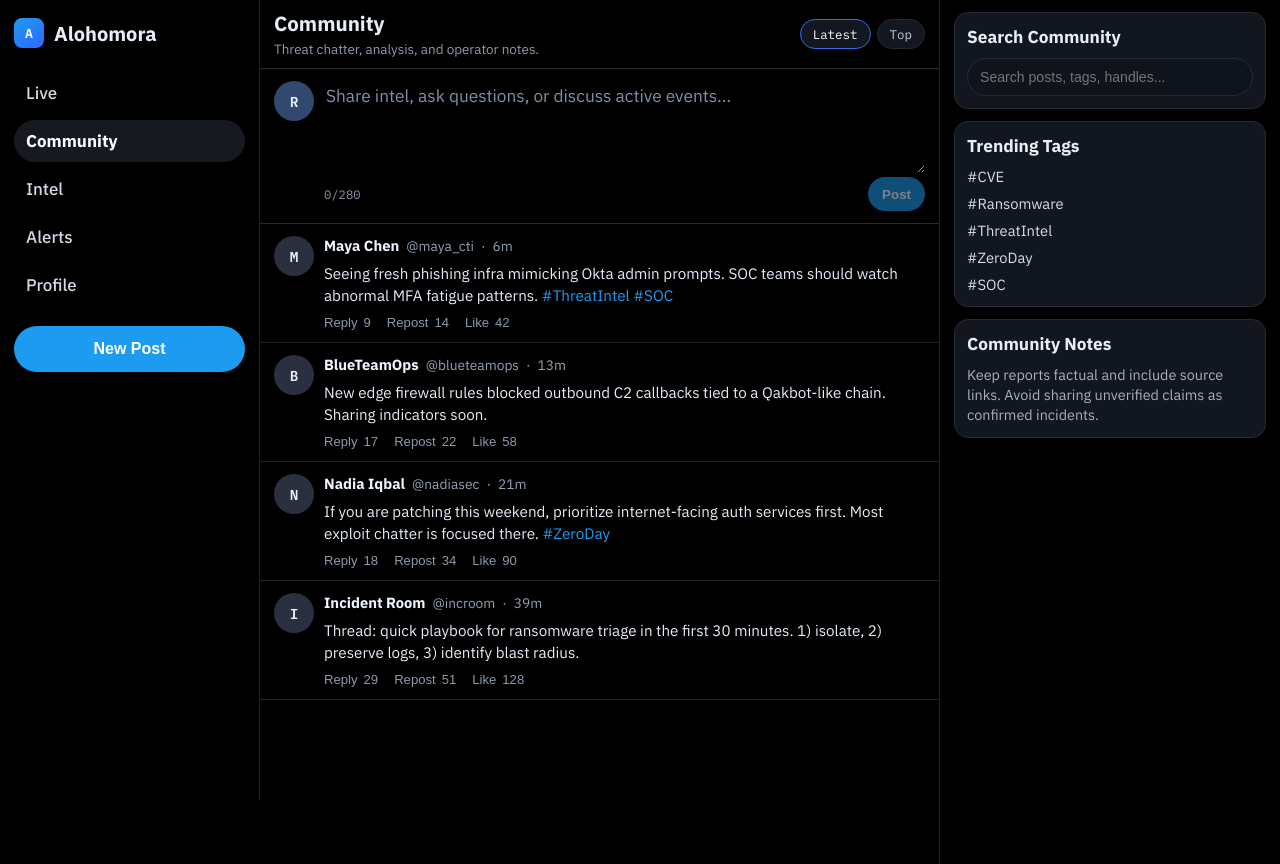
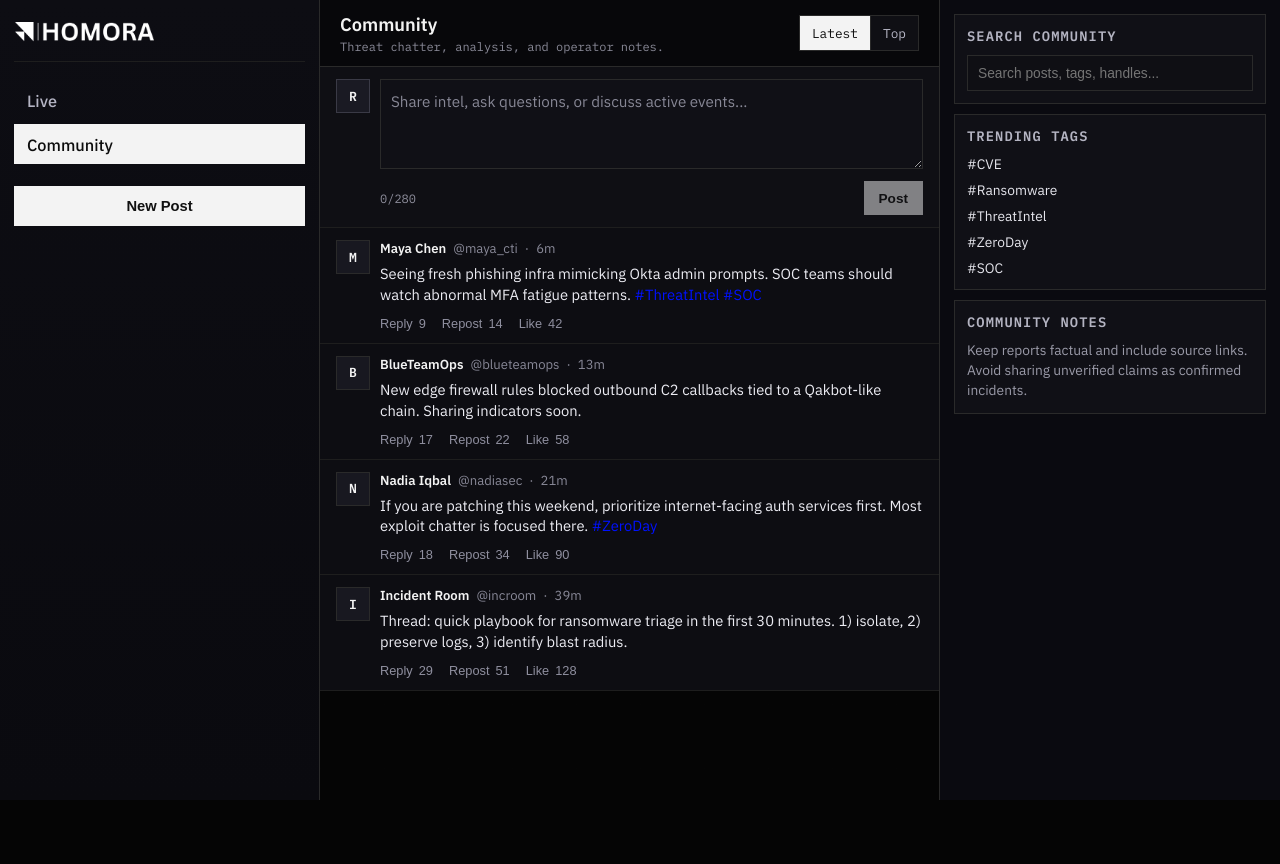
Before and after one commit to rmhservices05-prog/alohomora, a website: page public/community.html in a window 1280 px wide. After the commit the page ends 800 px from the top, so only its background shows below. Drawn offline with Linux system fonts and the light colour scheme.

```diff
--- a/public/community.css
+++ b/public/community.css
@@ -1,117 +1,142 @@
 :root {
-  --bg: #000000;
-  --panel: #111216;
-  --line: #272b33;
-  --line-soft: #1c2028;
-  --text: #e8eef8;
-  --muted: #8f98aa;
-  --accent: #1d9bf0;
+  --bg: #050505;
+  --bg-panel: #0b0b0b;
+  --bg-panel-soft: #111111;
+  --bg-lift: #171717;
+  --line: #2a2a2a;
+  --line-soft: #1e1e1e;
+  --text: #f3f3f3;
+  --muted: #9c9c9c;
+  --accent: #0011ff;
+  --focus: rgba(0, 17, 255, 0.45);
 }
 
 * {
   box-sizing: border-box;
 }
 
+html,
+body {
+  height: 100%;
+}
+
 body {
   margin: 0;
-  background: var(--bg);
+  background: radial-gradient(circle at 22% -12%, #141414 0%, transparent 34%),
+    radial-gradient(circle at 80% -24%, #121212 0%, transparent 32%),
+    var(--bg);
   color: var(--text);
-  font-family: "IBM Plex Sans", sans-serif;
-  min-height: 100vh;
+  font-family: "IBM Plex Sans", system-ui, -apple-system, "Segoe UI", sans-serif;
+  overflow: hidden;
+}
+
+.bg {
+  position: fixed;
+  inset: 0;
+  pointer-events: none;
+  background-image: linear-gradient(to right, rgba(255, 255, 255, 0.028) 1px, transparent 1px),
+    linear-gradient(to bottom, rgba(255, 255, 255, 0.028) 1px, transparent 1px);
+  background-size: 64px 64px;
+  opacity: 0.16;
 }
 
 .community-shell {
-  width: min(1340px, 100vw);
-  margin: 0 auto;
+  position: relative;
+  z-index: 1;
+  height: 100vh;
   display: grid;
-  grid-template-columns: 260px minmax(0, 1fr) 340px;
-  min-height: 100vh;
+  grid-template-columns: 320px minmax(0, 1fr) 340px;
 }
 
 .left-rail {
-  border-right: 1px solid var(--line-soft);
-  padding: 18px 14px;
-  position: sticky;
-  top: 0;
   height: 100vh;
+  border-right: 1px solid var(--line);
+  background: linear-gradient(180deg, #0d0d13 0%, #0a0a0f 100%);
+  padding: 14px;
+  overflow-y: auto;
+  display: flex;
+  flex-direction: column;
+  gap: 14px;
 }
 
 .brand {
-  display: inline-flex;
-  align-items: center;
-  gap: 10px;
-  text-decoration: none;
-  color: var(--text);
-  font-size: 1.25rem;
-  font-weight: 700;
+  display: inline-block;
+  border-bottom: 1px solid var(--line-soft);
+  padding-bottom: 12px;
 }
 
-.brand-mark {
-  width: 30px;
-  height: 30px;
-  border-radius: 8px;
-  display: grid;
-  place-items: center;
-  font-size: 0.82rem;
-  font-family: "IBM Plex Mono", monospace;
-  color: #fff;
-  background: linear-gradient(145deg, #1d9bf0 0%, #2f66ff 100%);
+.brand-logo-image {
+  width: 140px;
+  max-width: 100%;
+  height: auto;
+  display: block;
 }
 
 .rail-nav {
-  margin-top: 24px;
+  margin-top: 4px;
   display: grid;
-  gap: 6px;
+  gap: 4px;
 }
 
 .rail-link {
+  width: 100%;
+  height: 40px;
+  border: 1px solid transparent;
+  background: transparent;
+  color: #b5b5c4;
+  font-size: 1.02rem;
+  font-weight: 500;
+  text-decoration: none;
   display: inline-flex;
   align-items: center;
-  height: 42px;
   padding: 0 12px;
-  border-radius: 999px;
-  text-decoration: none;
-  color: #d1d8e3;
-  font-size: 1.06rem;
-  font-weight: 500;
+  transition: background-color 120ms ease, border-color 120ms ease, color 120ms ease;
 }
 
 .rail-link:hover {
-  background: #161a20;
+  background: var(--bg-lift);
+  border-color: var(--line);
+  color: #ededf3;
 }
 
 .rail-link.is-active {
-  font-weight: 700;
-  background: #161a20;
-  color: #ffffff;
+  background: #f3f3f3;
+  border-color: #f3f3f3;
+  color: #0d0d0d;
 }
 
 .post-cta {
-  margin-top: 20px;
+  margin-top: 8px;
   width: 100%;
-  height: 46px;
-  border: none;
-  border-radius: 999px;
-  font-size: 1rem;
-  font-weight: 700;
-  color: #fff;
-  background: var(--accent);
+  height: 40px;
+  border: 1px solid #f3f3f3;
+  background: #f3f3f3;
+  color: #111;
+  font-size: 0.92rem;
+  font-weight: 600;
   cursor: pointer;
 }
 
+.post-cta:hover {
+  background: #fff;
+}
+
 .timeline-column {
-  border-right: 1px solid var(--line-soft);
   min-width: 0;
+  border-right: 1px solid var(--line);
+  display: flex;
+  flex-direction: column;
 }
 
 .timeline-header {
   position: sticky;
   top: 0;
   z-index: 20;
-  background: rgba(0, 0, 0, 0.9);
-  backdrop-filter: blur(8px);
+  min-height: 66px;
+  padding: 12px 20px;
   border-bottom: 1px solid var(--line);
-  padding: 10px 14px;
+  background: rgba(8, 8, 11, 0.96);
+  backdrop-filter: blur(6px);
   display: flex;
   align-items: center;
   justify-content: space-between;
@@ -120,99 +145,110 @@ body {
 
 .timeline-header h1 {
   margin: 0;
-  font-size: 1.28rem;
+  font-size: 1.14rem;
+  font-weight: 600;
 }
 
 .timeline-header p {
   margin: 3px 0 0;
-  color: var(--muted);
-  font-size: 0.84rem;
+  color: #8a8a98;
+  font-size: 0.75rem;
+  font-family: "IBM Plex Mono", monospace;
 }
 
 .header-tabs {
   display: inline-flex;
-  gap: 6px;
+  gap: 0;
+  border: 1px solid var(--line);
 }
 
 .header-tab {
-  height: 30px;
-  border: 1px solid var(--line);
-  border-radius: 999px;
-  background: #131720;
-  color: #c8d0de;
+  height: 34px;
+  border: none;
+  border-right: 1px solid var(--line);
+  background: #0f0f14;
+  color: #b9b9c8;
   padding: 0 12px;
-  font-size: 0.78rem;
+  font-size: 0.8rem;
   font-family: "IBM Plex Mono", monospace;
   cursor: pointer;
 }
 
+.header-tab:last-child {
+  border-right: none;
+}
+
 .header-tab.is-active {
-  color: #fff;
-  border-color: #2e6fe1;
+  background: #f3f3f3;
+  color: #0d0d0d;
 }
 
 .composer {
   display: grid;
   grid-template-columns: auto minmax(0, 1fr);
   gap: 10px;
-  padding: 12px 14px;
-  border-bottom: 1px solid var(--line);
+  padding: 12px 16px;
+  border-bottom: 1px solid var(--line-soft);
+  background: #0f0f14;
 }
 
 .avatar {
-  width: 40px;
-  height: 40px;
-  border-radius: 50%;
-  background: #2a3040;
-  color: #ebf2ff;
+  width: 34px;
+  height: 34px;
+  border: 1px solid var(--line);
+  background: #181820;
+  color: #f3f3f3;
   display: grid;
   place-items: center;
-  font-weight: 700;
-  font-size: 0.9rem;
+  font-weight: 600;
+  font-size: 0.82rem;
   font-family: "IBM Plex Mono", monospace;
 }
 
 .avatar.me {
-  background: #31486f;
+  border-color: #3a3a46;
+  background: #1a1a23;
 }
 
 .composer-main textarea {
   width: 100%;
-  min-height: 92px;
+  min-height: 90px;
+  border: 1px solid var(--line);
+  background: #101016;
+  color: #f3f3f3;
+  padding: 10px;
   resize: vertical;
-  border: none;
   outline: none;
-  background: transparent;
-  color: #f0f5ff;
-  font-size: 1.08rem;
+  font-size: 0.95rem;
+  line-height: 1.45;
   font-family: inherit;
-  line-height: 1.45;
 }
 
 .composer-main textarea::placeholder {
-  color: #8190a8;
+  color: #878795;
 }
 
 .composer-footer {
+  margin-top: 8px;
   display: flex;
   justify-content: space-between;
   align-items: center;
 }
 
 #charCount {
-  color: #8e98aa;
-  font-size: 0.76rem;
+  color: #8e8e9c;
+  font-size: 0.75rem;
   font-family: "IBM Plex Mono", monospace;
 }
 
 #publishBtn {
   height: 34px;
-  border: none;
-  border-radius: 999px;
+  border: 1px solid #f3f3f3;
+  background: #f3f3f3;
+  color: #121212;
   padding: 0 14px;
-  font-weight: 700;
-  background: var(--accent);
-  color: #fff;
+  font-size: 0.85rem;
+  font-weight: 600;
   cursor: pointer;
 }
 
@@ -222,19 +258,21 @@ body {
 }
 
 .timeline {
-  min-height: 80vh;
+  flex: 1;
+  overflow-y: auto;
 }
 
 .post {
   display: grid;
   grid-template-columns: auto minmax(0, 1fr);
   gap: 10px;
-  padding: 12px 14px;
+  padding: 12px 16px;
   border-bottom: 1px solid var(--line-soft);
+  background: #0d0d12;
 }
 
 .post:hover {
-  background: #06080c;
+  background: #13131b;
 }
 
 .post-main {
@@ -244,7 +282,6 @@ body {
 .post-head {
   display: flex;
   justify-content: space-between;
-  gap: 10px;
 }
 
 .identity {
@@ -252,34 +289,33 @@ body {
   display: inline-flex;
   align-items: center;
   gap: 7px;
-  color: #94a1b5;
-  font-size: 0.86rem;
+  font-size: 0.82rem;
+  color: #9a9aa8;
 }
 
 .author {
-  font-size: 0.92rem;
-  font-weight: 700;
-  color: #eff5ff;
+  color: #f3f3f3;
+  font-weight: 600;
 }
 
 .handle,
 .time,
 .dot {
-  color: #93a0b4;
+  color: #888897;
 }
 
 .post-body {
-  margin: 7px 0 9px;
-  color: #e4ecf7;
-  font-size: 0.95rem;
-  line-height: 1.45;
+  margin: 7px 0 10px;
+  color: #ececf3;
+  font-size: 0.92rem;
+  line-height: 1.42;
   white-space: pre-wrap;
   word-break: break-word;
 }
 
 .post-body .tag,
 .post-body .mention {
-  color: var(--accent);
+  color: #0011ff;
 }
 
 .post-actions {
@@ -290,61 +326,62 @@ body {
 .action {
   border: none;
   background: transparent;
-  color: #8d99ad;
+  color: #8f8f9f;
   padding: 0;
   display: inline-flex;
   align-items: center;
   gap: 6px;
-  font-size: 0.82rem;
+  font-size: 0.8rem;
   cursor: pointer;
 }
 
 .action:hover {
-  color: #d1dbeb;
+  color: #f3f3f3;
 }
 
 .action.is-liked {
-  color: #ff6699;
+  color: #0011ff;
 }
 
 .right-rail {
-  padding: 12px 14px;
-  position: sticky;
-  top: 0;
   height: 100vh;
   overflow-y: auto;
+  padding: 14px;
+  background: #0a0a10;
 }
 
 .card {
   border: 1px solid var(--line);
-  border-radius: 14px;
-  background: #12161e;
+  background: #101016;
   padding: 12px;
-  margin-bottom: 12px;
+  margin-bottom: 10px;
 }
 
 .card h2 {
   margin: 0 0 10px;
-  font-size: 1.08rem;
+  font-size: 0.86rem;
+  text-transform: uppercase;
+  letter-spacing: 0.08em;
+  font-family: "IBM Plex Mono", monospace;
+  color: #b4b4c2;
 }
 
 .card p {
   margin: 0;
-  color: #a5b1c1;
-  font-size: 0.9rem;
-  line-height: 1.4;
+  color: #9a9aa8;
+  font-size: 0.86rem;
+  line-height: 1.45;
 }
 
 .card input {
   width: 100%;
-  height: 38px;
-  border-radius: 999px;
+  height: 36px;
   border: 1px solid var(--line);
-  background: #0f131b;
-  color: #e7eef9;
-  padding: 0 12px;
+  background: #0f0f14;
+  color: #f3f3f3;
+  padding: 0 10px;
   outline: none;
-  font-size: 0.88rem;
+  font-size: 0.86rem;
 }
 
 .trend-list {
@@ -356,64 +393,48 @@ body {
 }
 
 .trend-list li {
-  color: #d5deec;
-  font-size: 0.92rem;
+  color: #e5e5ec;
+  font-size: 0.86rem;
 }
 
-@media (max-width: 1200px) {
+button:focus-visible,
+input:focus-visible,
+textarea:focus-visible,
+select:focus-visible,
+a:focus-visible {
+  outline: 2px solid var(--focus);
+  outline-offset: 1px;
+}
+
+@media (max-width: 1160px) {
   .community-shell {
-    grid-template-columns: 84px minmax(0, 1fr) 300px;
-  }
-
-  .brand span:last-child,
-  .rail-link,
-  .post-cta {
-    font-size: 0;
-  }
-
-  .brand {
-    justify-content: center;
-    width: 100%;
-  }
-
-  .brand-mark {
-    margin: 0;
-  }
-
-  .rail-link {
-    width: 48px;
-    justify-content: center;
-    padding: 0;
-  }
-
-  .post-cta {
-    width: 48px;
-    border-radius: 50%;
-    position: relative;
-  }
-
-  .post-cta::before {
-    content: "+";
-    font-size: 1.4rem;
-    line-height: 1;
-    position: absolute;
-    inset: 0;
-    display: grid;
-    place-items: center;
+    grid-template-columns: 280px minmax(0, 1fr) 300px;
   }
 }
 
-@media (max-width: 980px) {
+@media (max-width: 940px) {
+  body {
+    overflow: auto;
+  }
+
   .community-shell {
-    grid-template-columns: minmax(0, 1fr);
+    height: auto;
+    min-height: 100vh;
+    grid-template-columns: 1fr;
   }
 
   .left-rail,
   .right-rail {
-    display: none;
+    height: auto;
+    border-right: none;
+    border-bottom: 1px solid var(--line);
   }
 
   .timeline-column {
     border-right: none;
   }
+
+  .timeline {
+    max-height: none;
+  }
 }
--- a/public/community.html
+++ b/public/community.html
@@ -13,18 +13,15 @@
     <link rel="stylesheet" href="./community.css" />
   </head>
   <body>
+    <div class="bg"></div>
     <main class="community-shell">
       <aside class="left-rail">
         <a class="brand" href="./index.html">
-          <span class="brand-mark">A</span>
-          <span>Alohomora</span>
+          <img src="./alohomora-logo.png" alt="ALOHOMORA" class="brand-logo-image" />
         </a>
         <nav class="rail-nav">
           <a class="rail-link" href="./index.html">Live</a>
           <a class="rail-link is-active" href="./community.html">Community</a>
-          <a class="rail-link" href="./index.html">Intel</a>
-          <a class="rail-link" href="./index.html">Alerts</a>
-          <a class="rail-link" href="./index.html">Profile</a>
         </nav>
         <button id="newPostBtn" class="post-cta" type="button">New Post</button>
       </aside>
--- a/public/styles.css
+++ b/public/styles.css
@@ -1,21 +1,17 @@
 :root {
-  --bg: #08080a;
-  --bg-panel: #0d0d11;
-  --bg-panel-soft: #111117;
-  --bg-lift: #15151d;
-  --line: #292932;
-  --line-soft: #1c1c24;
-  --text: #f5f5f7;
-  --muted: #9f9fad;
-  --purple: #6f2cff;
-  --purple-soft: rgba(111, 44, 255, 0.22);
-  --green: #0f9d65;
-  --green-soft: rgba(15, 157, 101, 0.23);
-  --critical: #ff6363;
-  --high: #f3ba49;
-  --medium: #f0d473;
-  --low: #44c883;
-  --focus: rgba(111, 44, 255, 0.45);
+  --bg: #050505;
+  --bg-panel: #0b0b0b;
+  --bg-panel-soft: #111111;
+  --bg-lift: #171717;
+  --line: #2a2a2a;
+  --line-soft: #1e1e1e;
+  --text: #f3f3f3;
+  --muted: #9c9c9c;
+  --focus: rgba(230, 230, 230, 0.45);
+  --critical: #f3f3f3;
+  --high: #cfcfcf;
+  --medium: #a9a9a9;
+  --low: #0011ff;
 }
 
 * {
@@ -29,8 +25,8 @@ body {
 
 body {
   margin: 0;
-  background: radial-gradient(circle at 22% -12%, #1a1a24 0%, transparent 34%),
-    radial-gradient(circle at 80% -24%, #1a1724 0%, transparent 32%),
+  background: radial-gradient(circle at 22% -12%, #141414 0%, transparent 34%),
+    radial-gradient(circle at 80% -24%, #121212 0%, transparent 32%),
     var(--bg);
   color: var(--text);
   font-family: "IBM Plex Sans", system-ui, -apple-system, "Segoe UI", sans-serif;
@@ -77,23 +73,15 @@ body {
   gap: 10px;
 }
 
-.brand-mark {
-  width: 28px;
-  height: 28px;
-  border-radius: 8px;
-  display: grid;
-  place-items: center;
-  font-size: 0.77rem;
-  font-family: "IBM Plex Mono", monospace;
-  font-weight: 700;
-  color: #f7f4ff;
-  background: linear-gradient(145deg, #7b4dff 0%, #5b1fff 100%);
+.brand-logo {
+  width: 140px;
+  max-width: 100%;
 }
 
-.brand-wrap h1 {
-  margin: 0;
-  font-size: 1.2rem;
-  font-weight: 600;
+.brand-logo-image {
+  width: 100%;
+  height: auto;
+  display: block;
 }
 
 .quick-nav {
@@ -106,7 +94,7 @@ body {
   width: 100%;
   height: 40px;
   border: 1px solid transparent;
-  border-radius: 8px;
+  border-radius: 0;
   background: transparent;
   color: #b5b5c4;
   font-size: 1.02rem;
@@ -124,9 +112,9 @@ body {
 }
 
 .quick-tab.is-active {
-  background: var(--purple-soft);
-  border-color: rgba(111, 44, 255, 0.42);
-  color: #f1eaff;
+  background: #f3f3f3;
+  border-color: #f3f3f3;
+  color: #0d0d0d;
 }
 
 .sidebar-title {
@@ -140,7 +128,7 @@ body {
 
 .filters-row {
   border: 1px solid var(--line-soft);
-  border-radius: 10px;
+  border-radius: 0;
   background: rgba(17, 17, 23, 0.9);
   padding: 12px;
   display: grid;
@@ -163,7 +151,7 @@ body {
 .filter-field input,
 .filter-field select {
   height: 36px;
-  border-radius: 8px;
+  border-radius: 0;
   border: 1px solid var(--line);
   background: #101016;
   color: var(--text);
@@ -176,7 +164,7 @@ body {
   height: 36px;
   border: none;
   background: transparent;
-  color: #a67dff;
+  color: #f3f3f3;
   text-align: left;
   padding: 0;
   font-size: 0.88rem;
@@ -185,7 +173,8 @@ body {
 }
 
 .ghost-btn:hover {
-  color: #bc9bff;
+  color: #ffffff;
+  text-decoration: underline;
 }
 
 .stats {
@@ -197,7 +186,7 @@ body {
 .stat {
   border: 1px solid var(--line-soft);
   background: #111118;
-  border-radius: 8px;
+  border-radius: 0;
   padding: 10px;
 }
 
@@ -247,7 +236,7 @@ body {
   max-width: 540px;
   height: 40px;
   border: 1px solid var(--line);
-  border-radius: 8px;
+  border-radius: 0;
   background: #111117;
   padding: 0 12px;
 }
@@ -294,7 +283,7 @@ body {
 #refreshBtn {
   height: 40px;
   border: 1px solid #f4f4f8;
-  border-radius: 8px;
+  border-radius: 0;
   background: #f3f3f7;
   color: #14141c;
   font-size: 0.9rem;
@@ -316,7 +305,7 @@ body {
 
 .panel {
   border: 1px solid var(--line);
-  border-radius: 10px;
+  border-radius: 0;
   background: linear-gradient(180deg, #0f0f14 0%, #0c0c11 100%);
   overflow: hidden;
 }
@@ -349,7 +338,7 @@ body {
 
 #incidentCount {
   font-family: "IBM Plex Mono", monospace;
-  color: #cacad9;
+  color: #d6d6d6;
 }
 
 .legend span {
@@ -395,7 +384,7 @@ body {
   bottom: 14px;
   width: min(370px, 34vw);
   border: 1px solid var(--line);
-  border-radius: 10px;
+  border-radius: 0;
   background: rgba(12, 12, 16, 0.96);
   display: flex;
   flex-direction: column;
@@ -448,7 +437,7 @@ body {
   min-width: 34px;
   height: 34px;
   border: 1px solid var(--line);
-  border-radius: 8px;
+  border-radius: 0;
   background: #171720;
   color: #dfdfed;
   font-size: 0.9rem;
@@ -470,7 +459,7 @@ body {
 
 .live-feed-list::-webkit-scrollbar-thumb {
   background: rgba(143, 143, 159, 0.4);
-  border-radius: 999px;
+  border-radius: 0;
 }
 
 .feed-empty {
@@ -483,19 +472,19 @@ body {
 .live-item {
   padding: 10px;
   border-bottom: 1px solid var(--line-soft);
-  border-left: 2px solid rgba(68, 200, 131, 0.42);
+  border-left: 2px solid #0011ff;
   background: #111119;
   transition: background-color 120ms ease, border-color 120ms ease;
 }
 
 .live-item:hover {
   background: #171723;
-  border-color: rgba(111, 44, 255, 0.55);
+  border-color: #f3f3f3;
 }
 
 .live-item.is-focused {
-  background: #1c1630;
-  border-left-color: var(--purple);
+  background: #1e1e1e;
+  border-left-color: #f3f3f3;
 }
 
 .live-item.live-critical {
@@ -526,35 +515,35 @@ body {
   align-items: center;
   justify-content: center;
   padding: 0 7px;
-  border-radius: 5px;
+  border-radius: 0;
   font-size: 0.64rem;
   font-weight: 600;
   font-family: "IBM Plex Mono", monospace;
 }
 
 .category {
-  color: #d7c4ff;
-  background: var(--purple-soft);
+  color: #f1f1f1;
+  background: #2a2a2a;
 }
 
 .severity-critical {
-  color: #ffc5c5;
-  background: rgba(255, 99, 99, 0.2);
+  color: #ffffff;
+  background: #232323;
 }
 
 .severity-high {
-  color: #ffe2b1;
-  background: rgba(243, 186, 73, 0.2);
+  color: #f1f1f1;
+  background: #1f1f1f;
 }
 
 .severity-medium {
-  color: #fff0c0;
-  background: rgba(240, 212, 115, 0.2);
+  color: #e2e2e2;
+  background: #1b1b1b;
 }
 
 .severity-low {
-  color: #c9f3de;
-  background: rgba(68, 200, 131, 0.2);
+  color: #d0d0d0;
+  background: #171717;
 }
 
 .age {
@@ -709,4 +698,8 @@ select:focus-visible,
   .map {
     height: 68vh;
   }
+
+  .brand-logo {
+    width: 120px;
+  }
 }
```
Also changed, not shown: public/app.js (+4 -4 lines), public/index.html (+3 -2 lines), public/alohomora-logo.png (added), public/homora-logo.svg (added).
